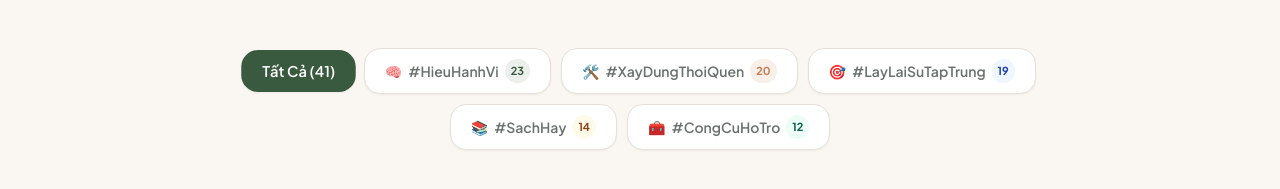
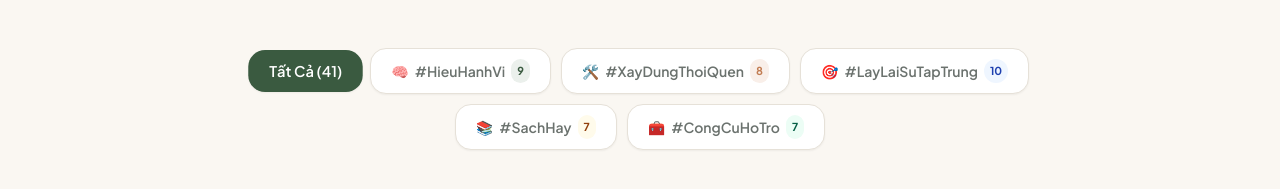
Before and after one commit to longphi11/traicainghien-1, a Next.js app: page /bai-viet in a window 1280 px wide. Shown: the part 313-502 px from the top of the page. Built offline with nearby package versions, Linux system fonts and the light colour scheme.

Commit message:
fix(filter): strictly filter articles by primary pillarTag

```diff
--- a/src/app/bai-viet/page.tsx
+++ b/src/app/bai-viet/page.tsx
@@ -18,11 +18,11 @@ export default function BaiVietPage() {
 
   const filteredArticles = activeTab === "ALL"
     ? articles
-    : articles.filter((a) => a.pillarTag === activeTab || (a.tags && a.tags.includes(`#${activeTab}`)));
+    : articles.filter((a) => a.pillarTag === activeTab);
 
   const getCount = (tag: string) => {
     if (tag === "ALL") return articles.length;
-    return articles.filter((a) => a.pillarTag === tag || (a.tags && a.tags.includes(`#${tag}`))).length;
+    return articles.filter((a) => a.pillarTag === tag).length;
   };
 
   const totalPages = Math.ceil(filteredArticles.length / ITEMS_PER_PAGE);
```
